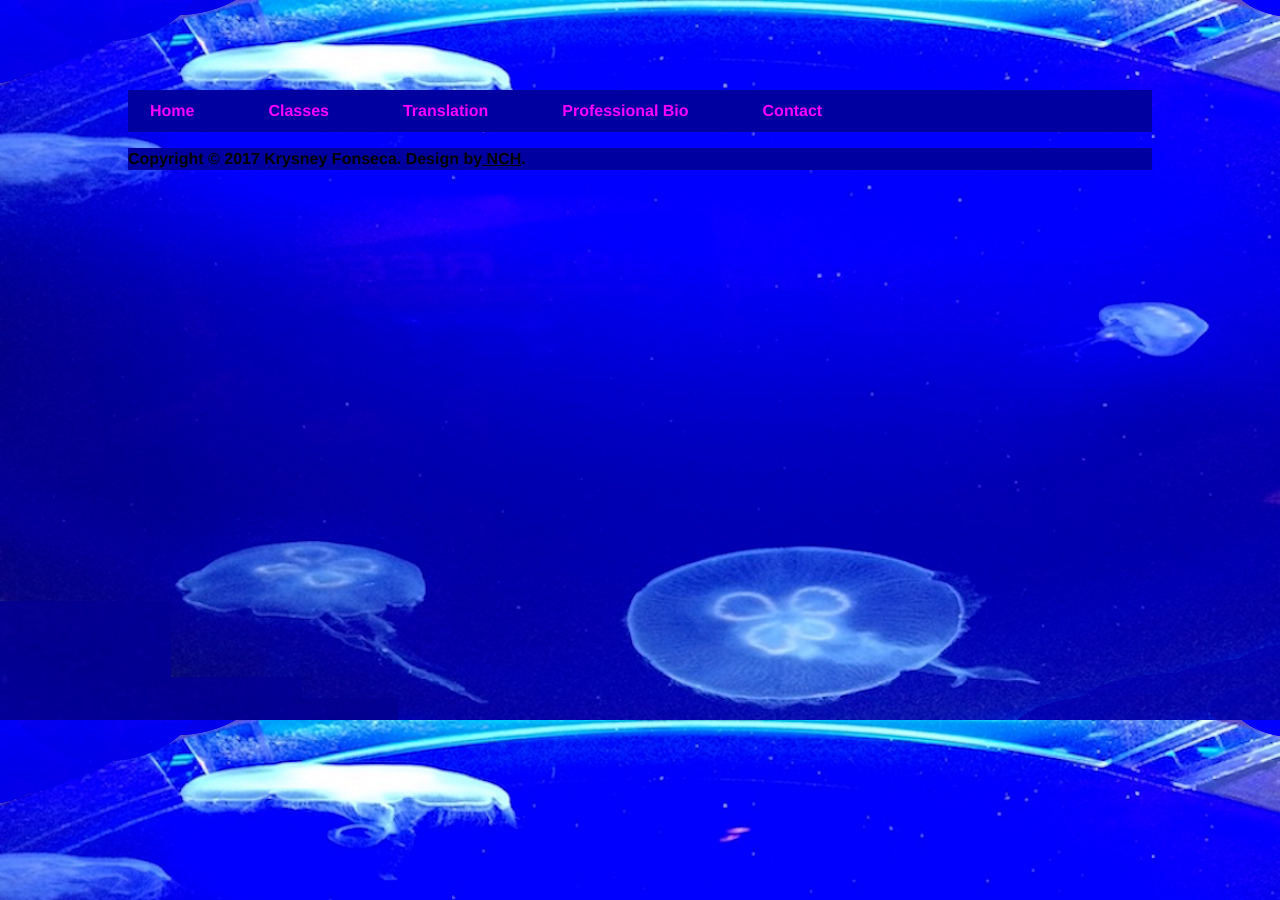
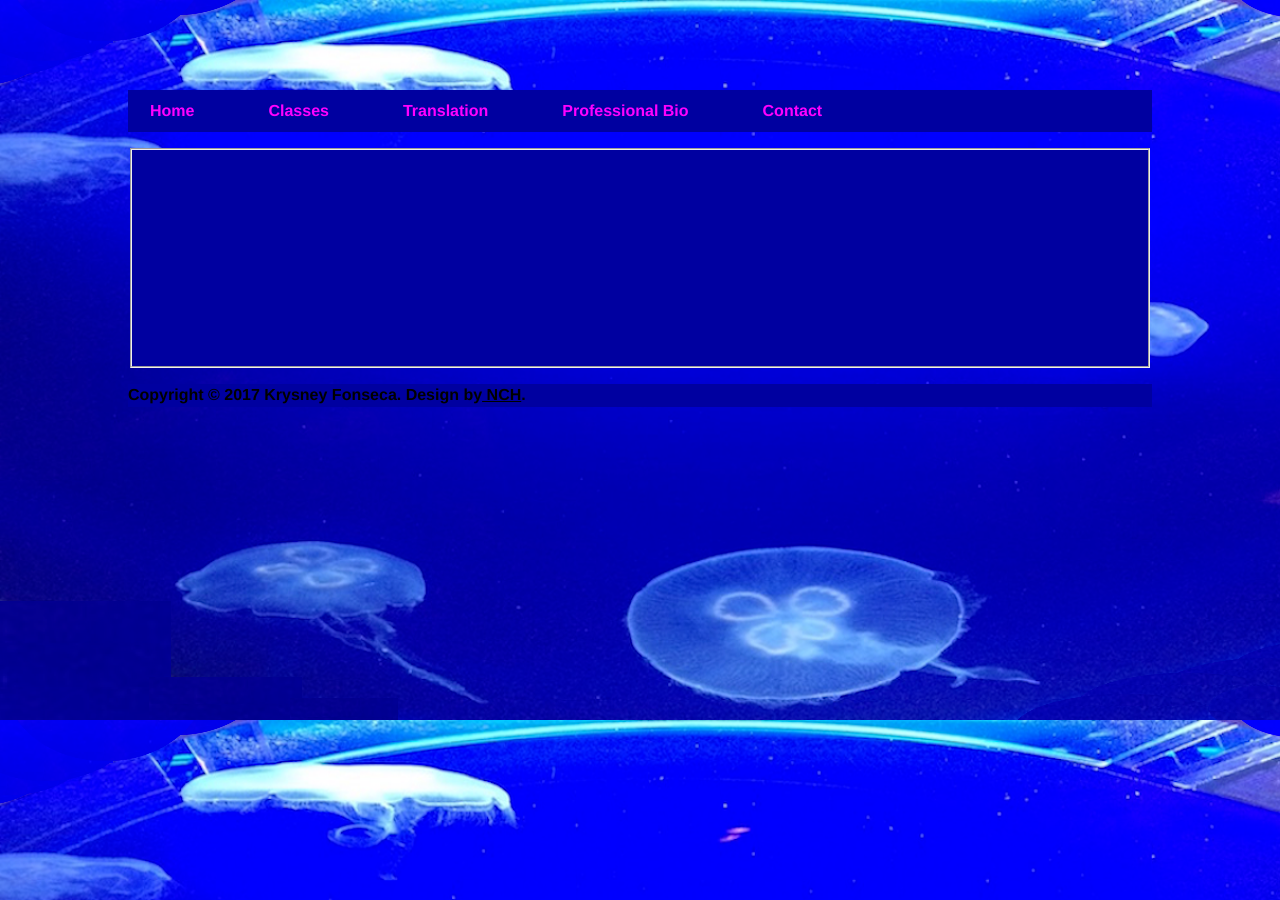
Before and after one commit to english-um-a-um/english-um-a-um.github.io, a Jekyll site: the page built from bio/index.html, in a window 1280 px wide. Built offline with Jekyll 4.4.1, drawn with Linux system fonts in a browser that asks for light colours.

Commit message:
Update index.html

```diff
--- a/bio/index.html
+++ b/bio/index.html
@@ -2,7 +2,15 @@
 layout: default
 title: English Um-a-Um - Bio
 ---
-<div class="blurb">
-	<p>
-	</p>
-</div><!-- /.blurb -->
+<fieldset><center><h2></h2>
+		<h3></h3><br>
+		<br>
+		<br>
+		<br>
+		<br>
+		<br>
+		<br>
+		<br>
+		<br>
+		<br>
+		</center></fieldset>
```
